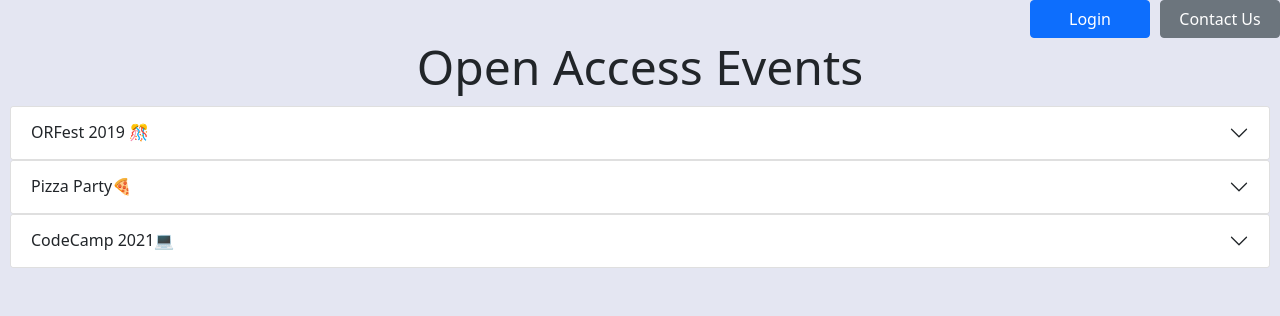
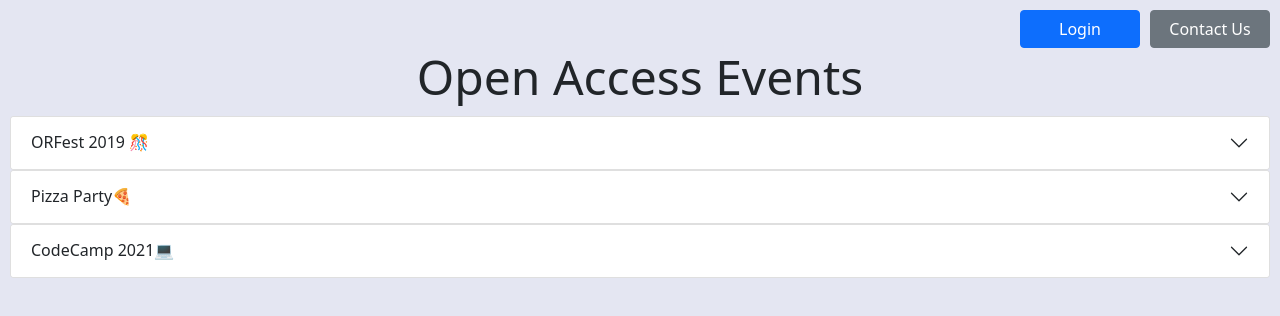
Before and after one commit to turgut-edis/Group1D--CluBil, a React (Create React App) app: page / in a window 1280 px wide. Shown: the top 316 px of the page. Built offline with nearby package versions, Linux system fonts and the light colour scheme.

Commit message:
button stuff

```diff
--- a/src/app.css
+++ b/src/app.css
@@ -193,12 +193,15 @@ a {
 
 .login-page-button {
   margin-right: 10px;
+  margin-top: 10px;
   width: 120px;
   right: 0;
 }
 
 .contact-us-page-button {
   width: 120px;
+  margin-right: 10px;
+  margin-top: 10px;
 }
 
 .button-holder {
```
